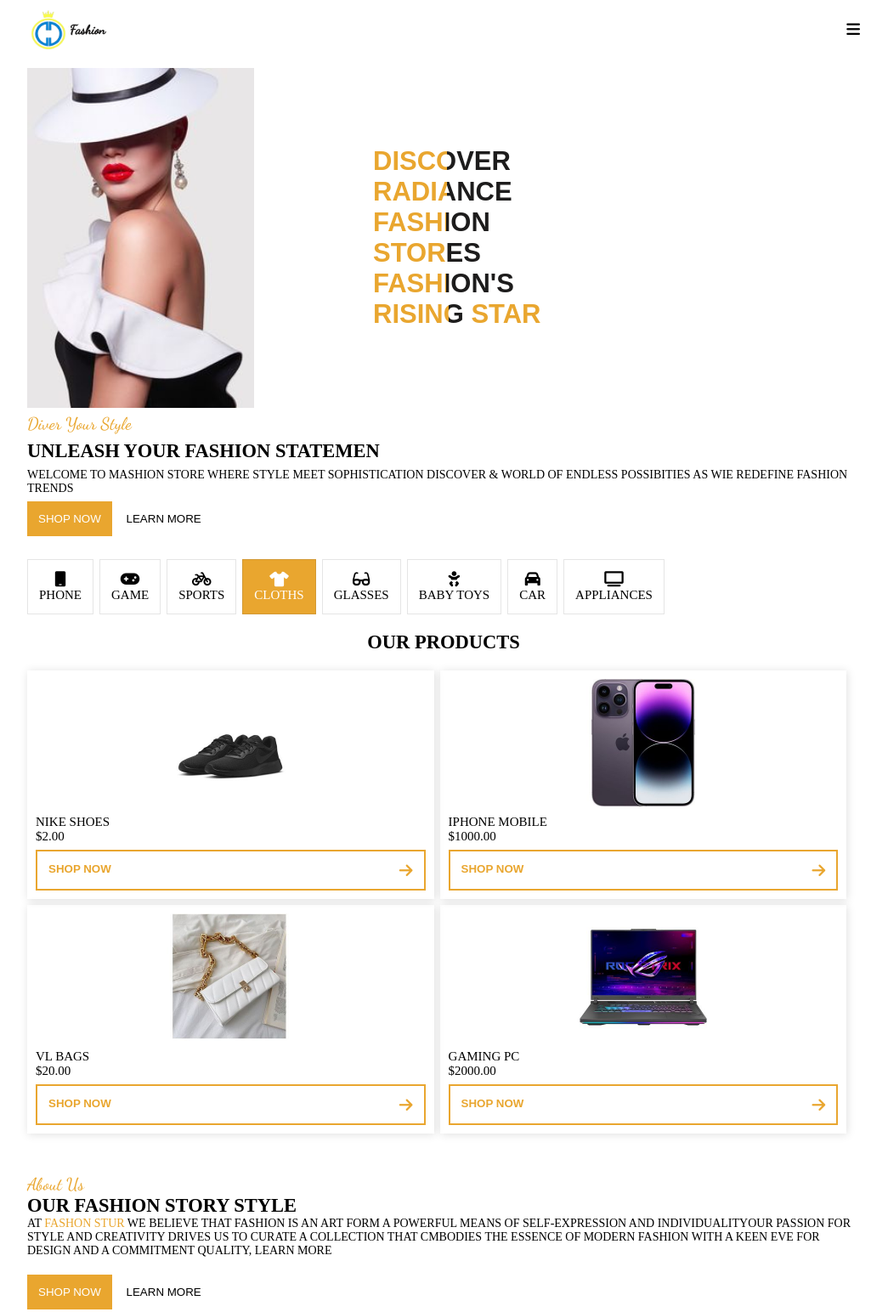
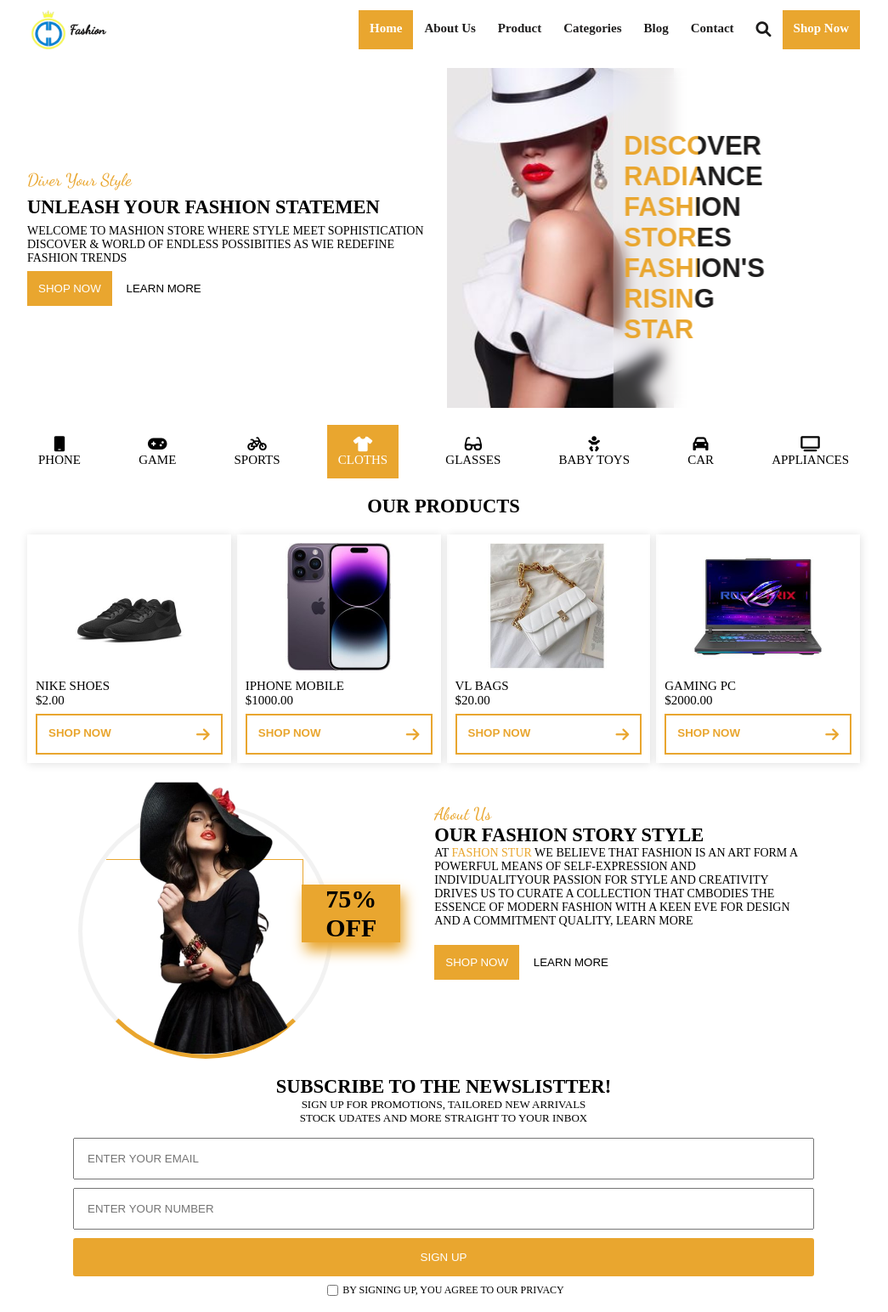
Before and after one commit to David-Atueyi/ecommerce_landing_page, a plain HTML site: page index.html in a window 1280 px wide. Shown: the top 1544 px of the page at 85% size, without its empty margins (118-1163 px from the left). Drawn offline with Linux system fonts and the light colour scheme; a web font is replaced by a local one.

Commit message:
finished the design

```diff
--- a/asset/css/style.css
+++ b/asset/css/style.css
@@ -82,19 +82,12 @@
     left: 0;
     top: 4.3em;
     background: var(--dd-background);
+    display: none;
+    text-align: center;
 }
 
 ul {
-    display: flex;
-    align-items: center;
-    flex-direction: column;
     list-style: none;
-}
-
-li {
-    width: 100%;
-    display: none;
-    text-align: center;
 }
 
 li a {
@@ -106,20 +99,7 @@
     transition: all .3s;
 }
 
-
-/* in pcview
-.diff-color {
-    background: var(--primary-bg-color);
-    color: var(--secondary-fnt-color);
-}
-
-li a:hover {
-    background: var(--primary-bg-color);
-    color: var(--secondary-fnt-color);
-}
-*/
-
-.navigation:hover * {
+.navigation:hover .bar+.menu {
     display: block;
 }
 
@@ -130,13 +110,13 @@
     padding: var(--general-padding);
 }
 
-.first-section {
+.first-section>div:nth-child(1) {
     display: flex;
     flex-direction: column;
     gap: var(--fx-gap);
 }
 
-.first-section .first-child {
+.first-section>div .first-child {
     display: flex;
     flex-direction: column;
     gap: var(--fx-gap);
@@ -226,8 +206,7 @@
     background-image: linear-gradient(to left, var(--fnt-color) 23%, var(--primary-bg-color) 10%);
 }
 
-.third-child {
-    order: 3;
+.first-section .third-child {
     display: flex;
     text-align: center;
     flex-wrap: wrap;
@@ -235,7 +214,7 @@
     margin-top: var(--margin-top);
 }
 
-.third-child div {
+.first-section .third-child div {
     padding: var(--padding);
     border: 1px solid #52525226;
 }
@@ -462,8 +441,103 @@
     padding: 10px;
 }
 
+.footer-section-one>div i {
+    border: 1px solid var(--secondary-fnt-color);
+    border-radius: 100%;
+    padding: 2px;
+}
+
 footer>div:nth-child(2) {
     padding-top: 10px;
     margin-top: 10px;
     border-top: 1px solid #fff;
 }
+
+@media screen and (min-width:600px) {
+    .first-section>div:nth-child(1) {
+        flex-direction: row;
+        align-items: center;
+    }
+
+    .first-section>div .first-child {
+        order: 1;
+    }
+
+    .first-section>div .second-child {
+        order: 2;
+    }
+
+}
+
+@media screen and (min-width:768px) {
+
+    .first-section .third-child {
+        flex-wrap: nowrap;
+        justify-content: space-between;
+    }
+
+    .first-section .third-child div {
+        border: none;
+        align-items: center;
+    }
+
+    .card-container {
+        flex-wrap: nowrap;
+    }
+
+
+}
+
+@media screen and (min-width: 900px) {
+    .menu {
+        position: static;
+        display: block;
+        background: var(--secondary-fnt-color);
+    }
+
+    ul {
+        display: flex;
+        flex-direction: row;
+        list-style: none;
+    }
+
+    li {
+        display: flex;
+    }
+
+    .diff-color {
+        background: var(--primary-bg-color);
+        color: var(--secondary-fnt-color);
+    }
+
+    li a:hover {
+        background: var(--primary-bg-color);
+        color: var(--secondary-fnt-color);
+    }
+
+    .bar {
+        display: none;
+    }
+
+    .navigation:hover .bar+.menu {
+        display: block;
+    }
+
+    .third-section {
+        flex-direction: row;
+        justify-content: space-around;
+    }
+
+    .border {
+        display: block;
+    }
+
+    .third-section .first-child {
+        width: 45%;
+    }
+
+    footer>div {
+        flex-direction: row;
+        justify-content: space-evenly;
+    }
+}
--- a/index.html
+++ b/index.html
@@ -18,7 +18,7 @@
           </a>
           <div class="navigation">
             <div class="bar">
-              <i class="fas fa-bars barx"></i>
+              <i class="fas fa-bars"></i>
             </div>
             <div class="menu">
               <ul>
@@ -40,20 +40,20 @@
         </header>
         <main>
           <section class="first-section">
+            <div>
               <div class="first-child">
                 <p>Diver Your Style</p>
                 <h2>UNLEASH YOUR FASHION STATEMEN</h2>
                 <p>
                   WELCOME TO MASHION STORE WHERE STYLE MEET SOPHISTICATION
-                DISCOVER & WORLD OF ENDLESS POSSIBITIES AS WIE REDEFINE FASHION
-                TRENDS
+                  DISCOVER & WORLD OF ENDLESS POSSIBITIES AS WIE REDEFINE
+                  FASHION TRENDS
                 </p>
                 <div>
                   <button>SHOP NOW</button>
                   <button>LEARN MORE</button>
                 </div>
               </div>
-
               <div class="second-child">
                 <div class="background">
                   <div class="blur">
@@ -66,6 +66,7 @@
                       <span class="multicolortext"> RISING </span>
                       <span class="multicolortext"> STAR </span>
                     </h1>
+                  </div>
                 </div>
               </div>
             </div>
```
Lines whose indentation alone changed are shown as unchanged.
